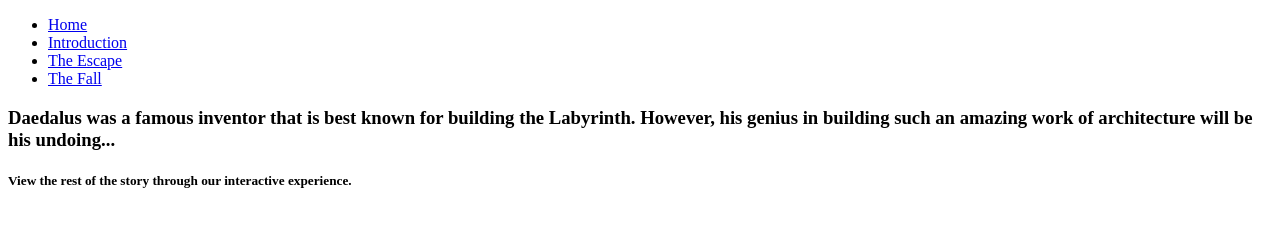
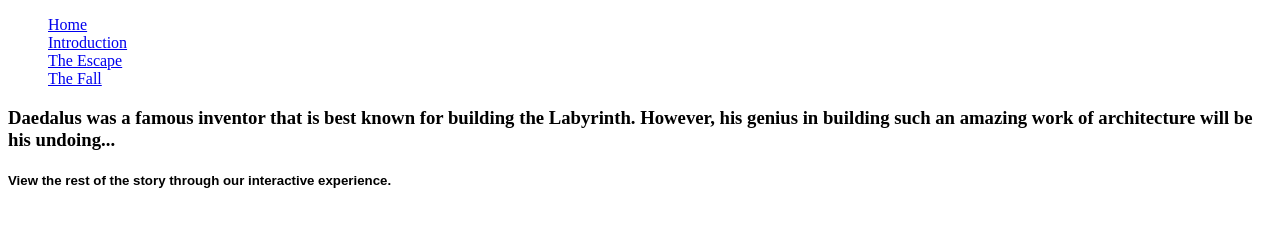
Before and after one commit to jdmar3-comp426/a01-officialmsu, a website: page index.html in a window 1280 px wide. Drawn offline with Linux system fonts and the light colour scheme.

Commit message:
update styles.css

```diff
--- a/index.html
+++ b/index.html
@@ -4,11 +4,11 @@
         <meta charset="UTF-8">
         <meta name="viewport" content="width=device-width, initial-scale=1.0">
         <title>Daedalus and Icarus</title>
-        <link href="styles.css"></link>
+        <link rel="stylesheet" href="styles.css" />
     </head>
     <body>
         <div id="navigation">
-            <ul>
+            <ul id="nav-list">
                 <li><a href="index.html">Home</a></li>
                 <li><a href="introduction.html">Introduction</a></li>
                 <li><a href="escape.html">The Escape</a></li>
--- a/styles.css
+++ b/styles.css
@@ -4,3 +4,6 @@
 #maintext{
     font-family: 'Arial';
 }
+ul{
+    list-style-type: none;
+}
```
Also changed, not shown: escape.html (+1 -1 lines), introduction.html (+1 -1 lines), thefall.html (+1 -1 lines).
